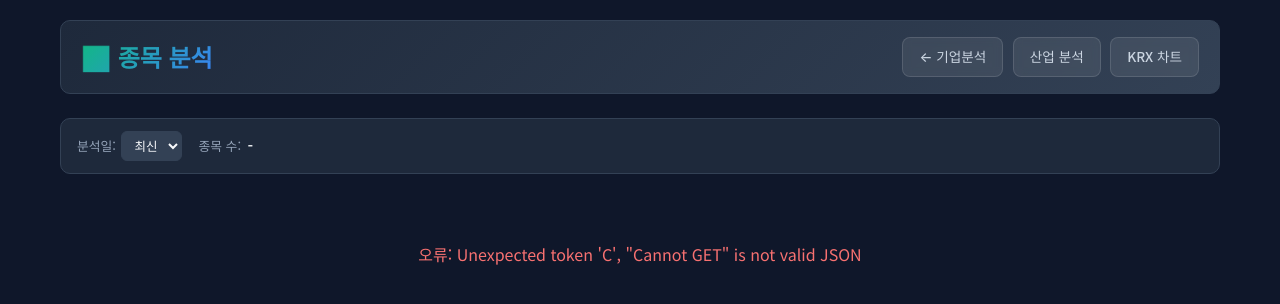
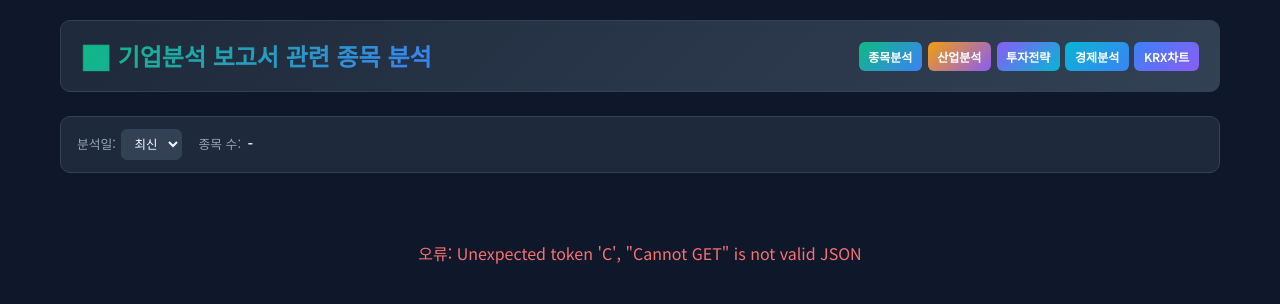
Before and after one commit to cschung7/naver-report-query, a Flask app: page /analysis in a window 1280 px wide. Shown: the top 304 px of the page. Run offline with Flask 3, Linux system fonts and the light colour scheme; data that the repository does not hold is empty; some libraries are stand-ins or nearby versions.

Commit message:
Rename 종목분석 → 기업분석 보고서 관련 종목 분석, unify nav tabs across all pages
- analysis.html: title and h1 updated to 기업분석 보고서 관련 종목 분석
- All 4 sub-pages: consistent compact 5-button nav tabs (종목분석, 산업분석, 투자전략, 경제분석, KRX차트)
- Removed old back-link style nav, replaced with gradient buttons matching index.html

Co-Authored-By: Claude Opus 4.6 <noreply@anthropic.com>

```diff
--- a/firm/api/templates/analysis.html
+++ b/firm/api/templates/analysis.html
@@ -3,7 +3,7 @@
 <head>
     <meta charset="UTF-8">
     <meta name="viewport" content="width=device-width, initial-scale=1.0">
-    <title>종목 분석 - SmartQuery</title>
+    <title>기업분석 보고서 관련 종목 분석 - SmartQuery</title>
     <link rel="preconnect" href="https://fonts.googleapis.com">
     <link rel="preconnect" href="https://fonts.gstatic.com" crossorigin>
     <link href="https://fonts.googleapis.com/css2?family=JetBrains+Mono:wght@400;500;600&family=Noto+Sans+KR:wght@400;500;600;700&display=swap" rel="stylesheet">
@@ -241,12 +241,14 @@ body {
 <div class="container">
     <div class="header">
         <div class="header-left">
-            <h1>📊 종목 분석</h1>
+            <h1>📊 기업분석 보고서 관련 종목 분석</h1>
         </div>
-        <div class="header-right">
-            <a href="/" class="back-link">&larr; 기업분석</a>
-            <a href="/industry" class="back-link">산업 분석</a>
-            <a href="https://stock-chart-tau.vercel.app/" target="_blank" class="back-link">KRX 차트</a>
+        <div class="header-right" style="display: flex; gap: 0.35rem; flex-wrap: wrap;">
+            <a href="/analysis" style="padding: 0.3rem 0.6rem; background: linear-gradient(135deg, #10b981, #3b82f6); color: #fff; text-decoration: none; border-radius: 6px; font-size: 0.75rem; font-weight: 600;">종목분석</a>
+            <a href="/industry" style="padding: 0.3rem 0.6rem; background: linear-gradient(135deg, #f59e0b, #8b5cf6); color: #fff; text-decoration: none; border-radius: 6px; font-size: 0.75rem; font-weight: 600;">산업분석</a>
+            <a href="/strategy" style="padding: 0.3rem 0.6rem; background: linear-gradient(135deg, #8b5cf6, #06b6d4); color: #fff; text-decoration: none; border-radius: 6px; font-size: 0.75rem; font-weight: 600;">투자전략</a>
+            <a href="/economy" style="padding: 0.3rem 0.6rem; background: linear-gradient(135deg, #06b6d4, #3b82f6); color: #fff; text-decoration: none; border-radius: 6px; font-size: 0.75rem; font-weight: 600;">경제분석</a>
+            <a href="https://stock-chart-tau.vercel.app/" target="_blank" style="padding: 0.3rem 0.6rem; background: linear-gradient(135deg, #3b82f6, #8b5cf6); color: #fff; text-decoration: none; border-radius: 6px; font-size: 0.75rem; font-weight: 600;">KRX차트</a>
         </div>
     </div>
 
```
Also changed, not shown: firm/api/templates/economy.html (+6 -6 lines), firm/api/templates/industry.html (+6 -6 lines), firm/api/templates/strategy.html (+6 -6 lines).
